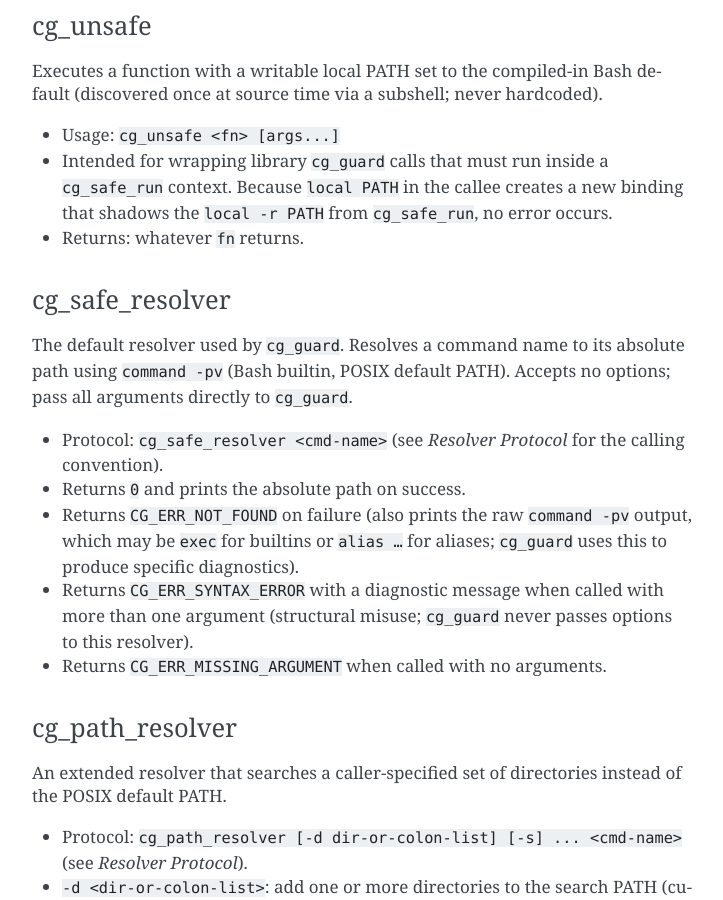
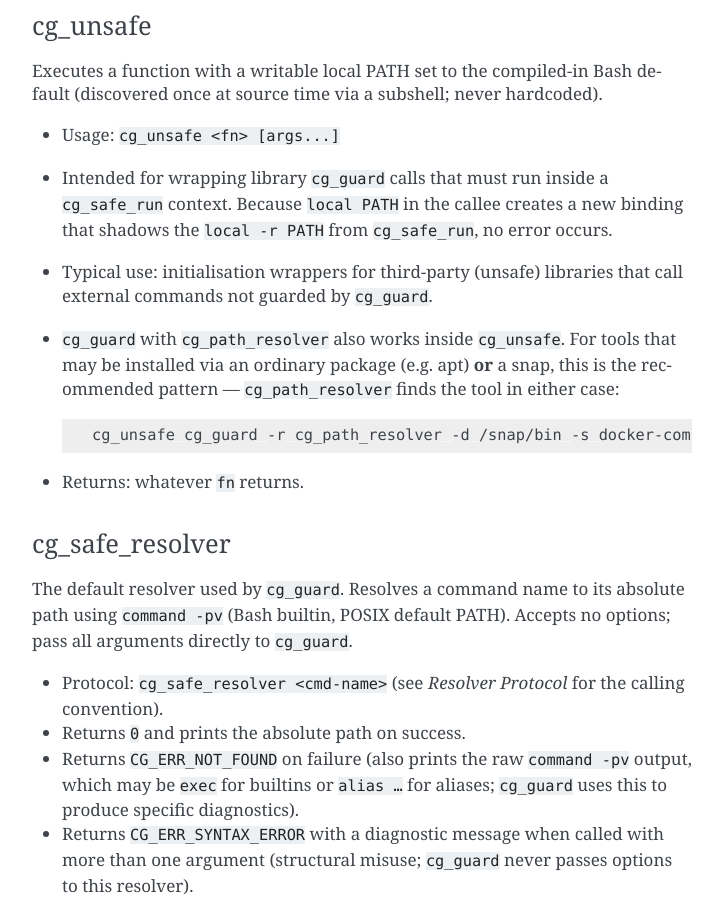
Before and after one commit to CriticalOptimisation/bash-deploy-libs, a Sphinx documentation site: the page built from docs/libraries/command_guard.rst, in a window 1280 px wide and 900 px high, scrolled down 3381 px. Shown: the whole window, without its empty margins (388-1111 px from the left). Built offline with Sphinx 7.4.7, drawn with Linux system fonts in a browser that asks for light colours; some of the changed text lies outside the part shown.

Commit message:
doc(command_guard): expand cg_unsafe — typical use + snap/apt pattern
Add to the cg_unsafe in-code comment and RST API section:
- "Typical use: wrapping init of third-party (unsafe) libraries"
- cg_guard with cg_path_resolver works inside cg_unsafe (e.g. -d /snap/bin -s)

Add apt-or-snap example to the RST Examples section showing the full
cg_safe_run pattern with cg_path_resolver for tools like docker-compose.

Addresses PR #114 review comment at R91.
Enhancement issue #117 created for the cg_search_snaps composable helper.

Co-Authored-By: Claude Sonnet 4.6 <noreply@anthropic.com>

```diff
--- a/docs/libraries/command_guard.rst
+++ b/docs/libraries/command_guard.rst
@@ -167,6 +167,17 @@ default (discovered once at source time via a subshell; never hardcoded).
   ``cg_safe_run`` context. Because ``local PATH`` in the callee creates a
   new binding that shadows the ``local -r PATH`` from ``cg_safe_run``, no
   error occurs.
+- Typical use: initialisation wrappers for third-party (unsafe) libraries
+  that call external commands not guarded by ``cg_guard``.
+- ``cg_guard`` with ``cg_path_resolver`` also works inside ``cg_unsafe``.
+  For tools that may be installed via an ordinary package (e.g. apt) **or**
+  a snap, this is the recommended pattern — ``cg_path_resolver`` finds the
+  tool in either case:
+
+  .. code-block:: bash
+
+     cg_unsafe cg_guard -r cg_path_resolver -d /snap/bin -s docker-compose
+
 - Returns: whatever ``fn`` returns.
 
 cg_safe_resolver
@@ -471,6 +482,26 @@ Full ``cg_safe_run`` pattern with library initialisation:
 
    CG_DEBUG=1 cg_safe_run _my_main
 
+Guarding a tool that may be installed via apt or snap inside ``cg_safe_run``:
+
+.. code-block:: bash
+
+   source "$(dirname "$0")/config/command_guard.sh"
+
+   _my_init() {
+       cg_unsafe cg_guard uname date
+       # docker-compose may be an apt package or a snap; cg_path_resolver finds it either way
+       cg_unsafe cg_guard -r cg_path_resolver -d /snap/bin -s docker-compose
+   }
+
+   _my_main() {
+       _my_init
+       uname -s
+       docker-compose version
+   }
+
+   cg_safe_run _my_main
+
 Source Listing
 --------------
 
```
Also changed, not shown: 1 other file.
